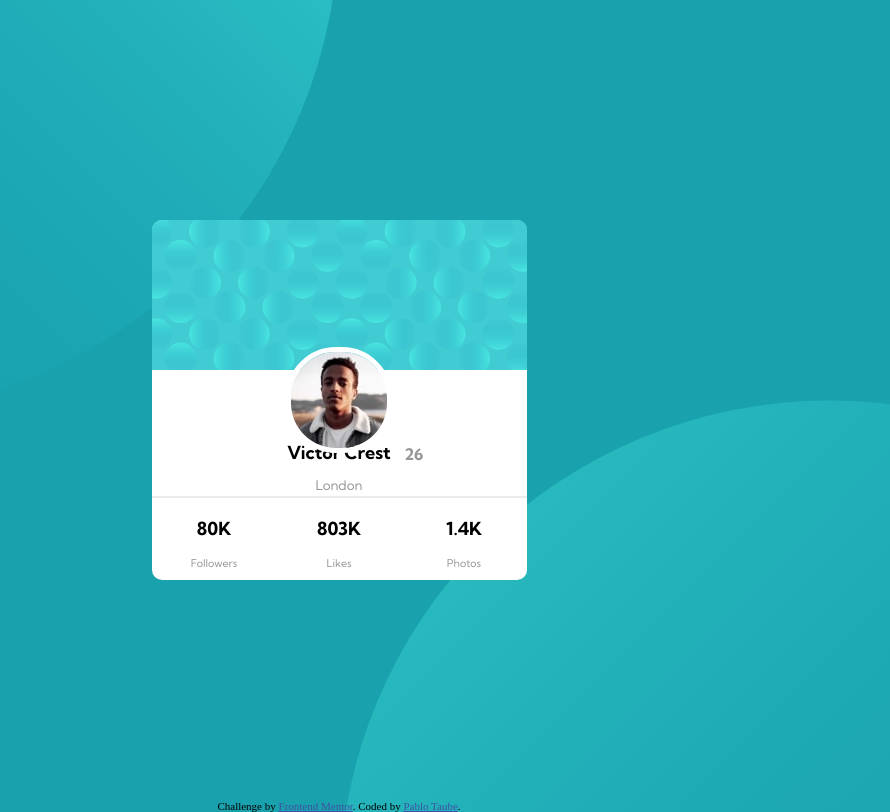
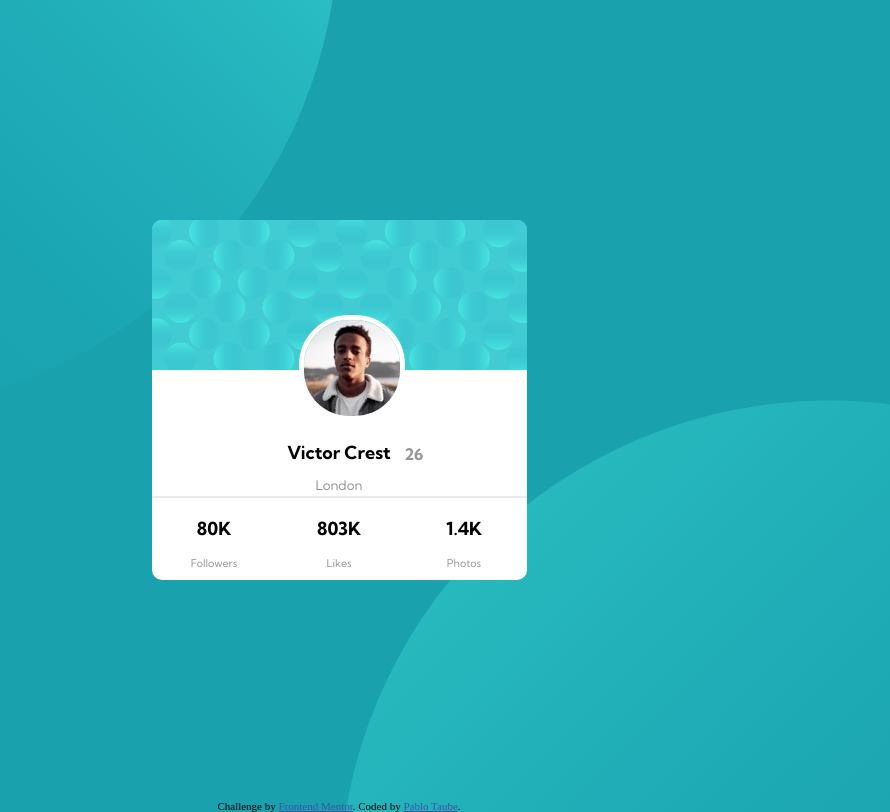
Before and after one commit to pablo-taube/FM3---Profile-Card-Component, a plain HTML site: page index.html in a window 1280 px wide. Shown: the whole page, without its empty margins (301-1191 px from the left). Drawn offline with Linux system fonts and the light colour scheme.

Commit message:
Update style1.css

```diff
--- a/style/style1.css
+++ b/style/style1.css
@@ -85,8 +85,8 @@ main {
     border-radius: 50px;
     display: block;
     position: absolute;
-    top: 50%;
-    left: 50%;
+    top: 46%;
+    left: 51%;
     transform: translate(-50%, -50%);}
 
 
```
